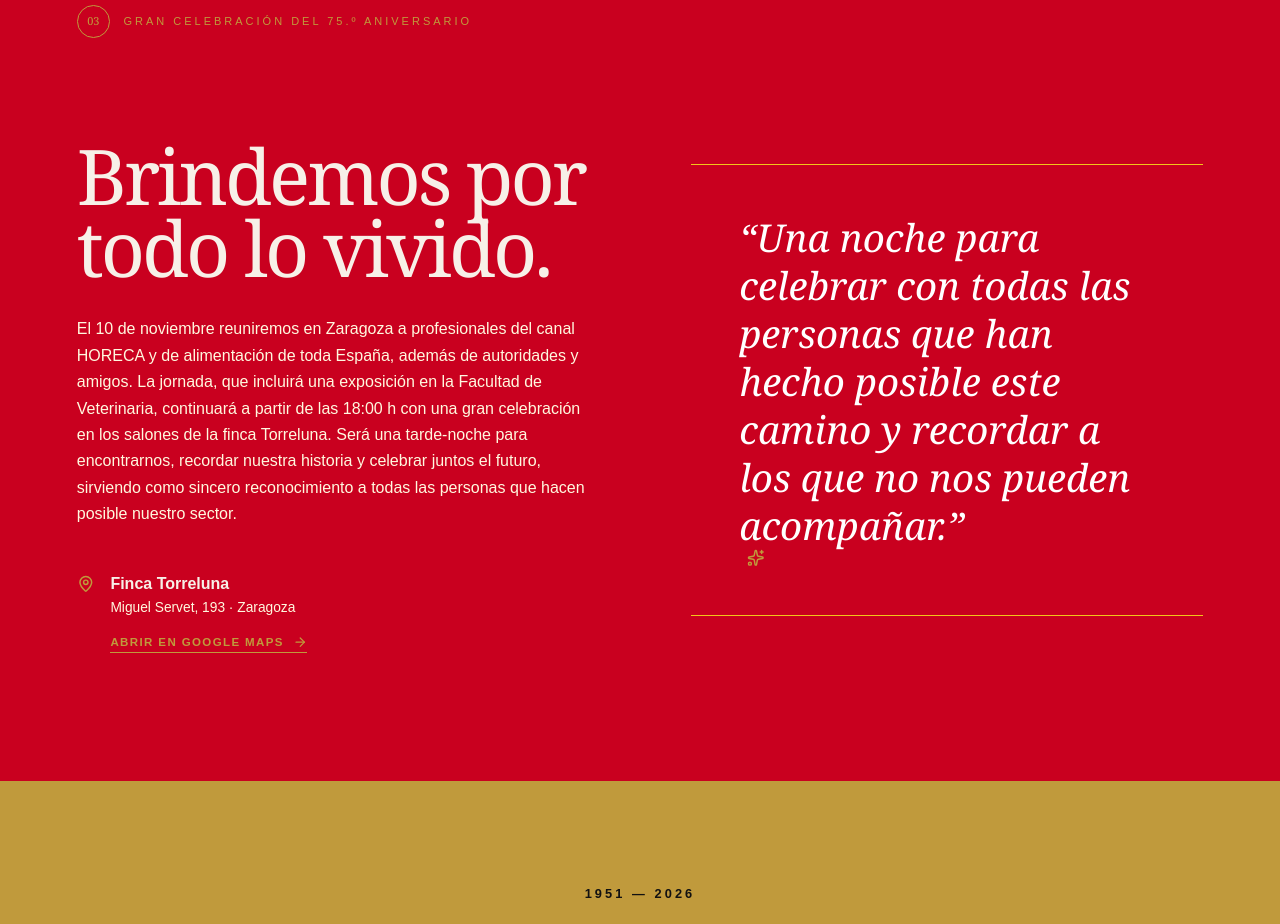
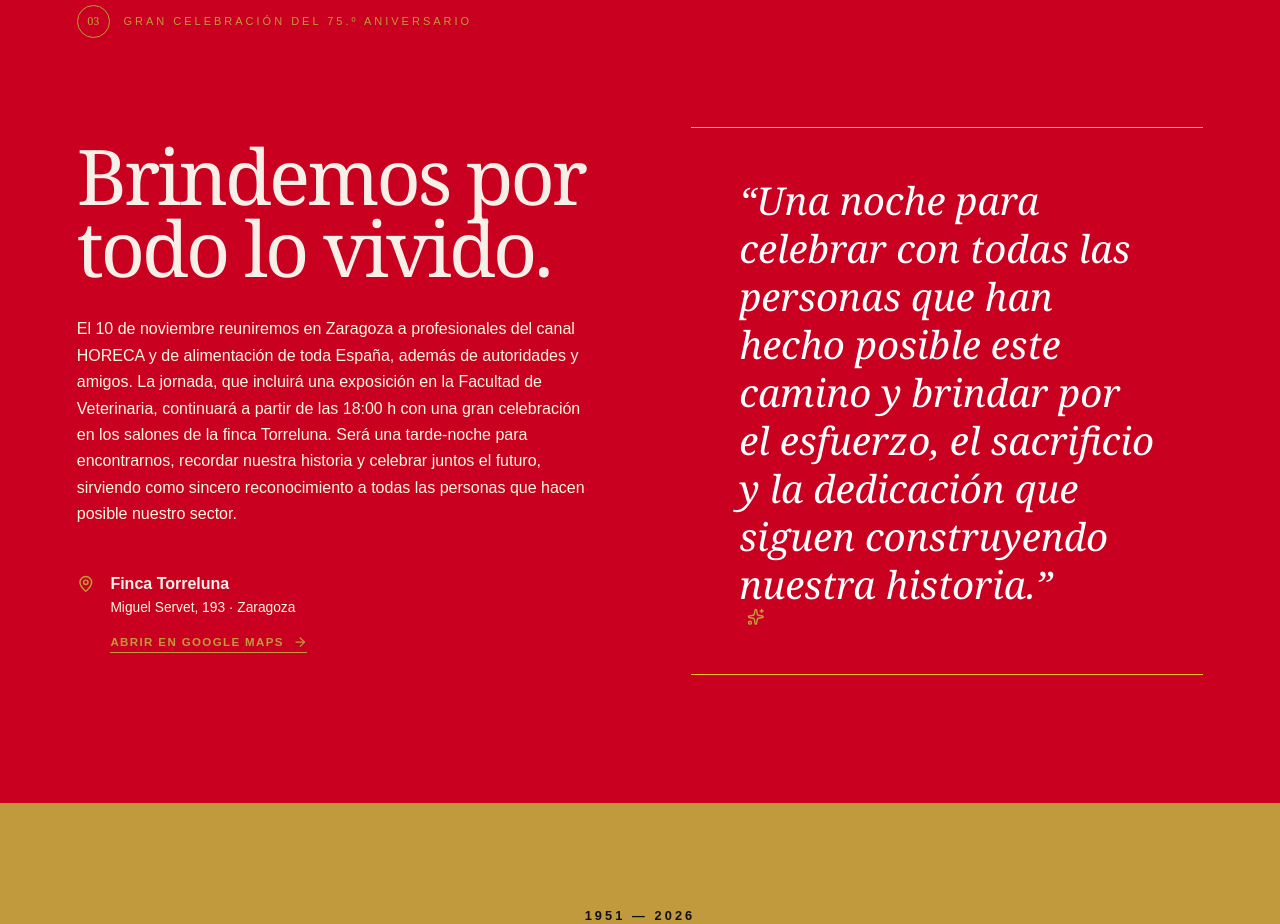
Before and after one commit to Tsuki-byte/Aniversario, a React (Vite) app: page / in a window 1280 px wide. Shown: the part 3540-4464 px from the top of the page. Built offline with nearby package versions, Linux system fonts and the light colour scheme; no server answers; the database is empty; grey boxes are pictures that could not be loaded.

Commit message:
content: update quote text to focus on building the future

```diff
--- a/src/App.jsx
+++ b/src/App.jsx
@@ -383,7 +383,7 @@ export default function App() {
             </div>
           </div>
           <blockquote>
-            “Una noche para celebrar con todas las personas que han hecho posible este camino y recordar a los que no nos pueden acompañar.”
+            “Una noche para celebrar con todas las personas que han hecho posible este camino y brindar por el esfuerzo, el sacrificio y la dedicación que siguen construyendo nuestra historia.”
             <Sparkles size={24} aria-hidden="true" />
           </blockquote>
         </div>
```
